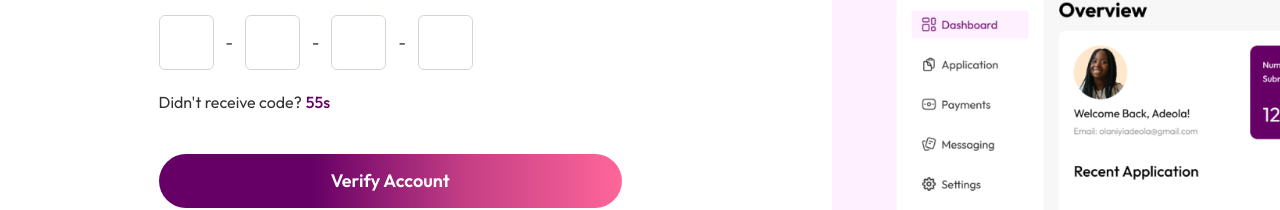
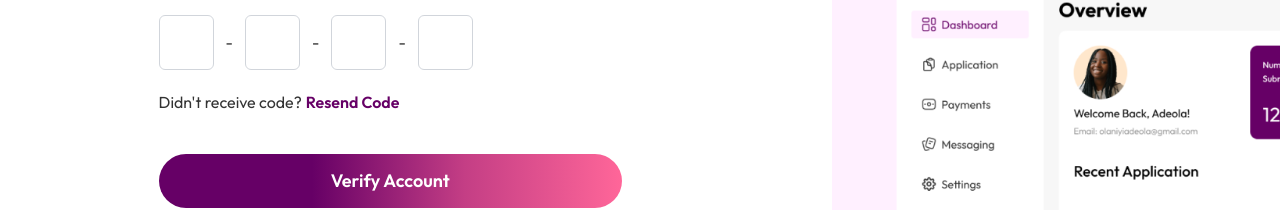
Before and after one commit to Iamfineboyygabriel/gryn-admin, a React (Create React App) app: page /verify_account in a window 1280 px wide. Shown: the part 406-616 px from the top of the page. Built offline with nearby package versions, Linux system fonts and the light colour scheme; no server answers.

Commit message:
reduced the timer

```diff
--- a/src/shared/home/verifyOTP/VerifyAccount.tsx
+++ b/src/shared/home/verifyOTP/VerifyAccount.tsx
@@ -28,7 +28,7 @@ const VerifyAccount = () => {
     if (timeLeft > 0) {
       timer = setInterval(() => {
         setTimeLeft((prevTime) => prevTime - 1);
-      }, 1000);
+      }, 83.33);
     } else {
       setCanResend(true);
     }
```
